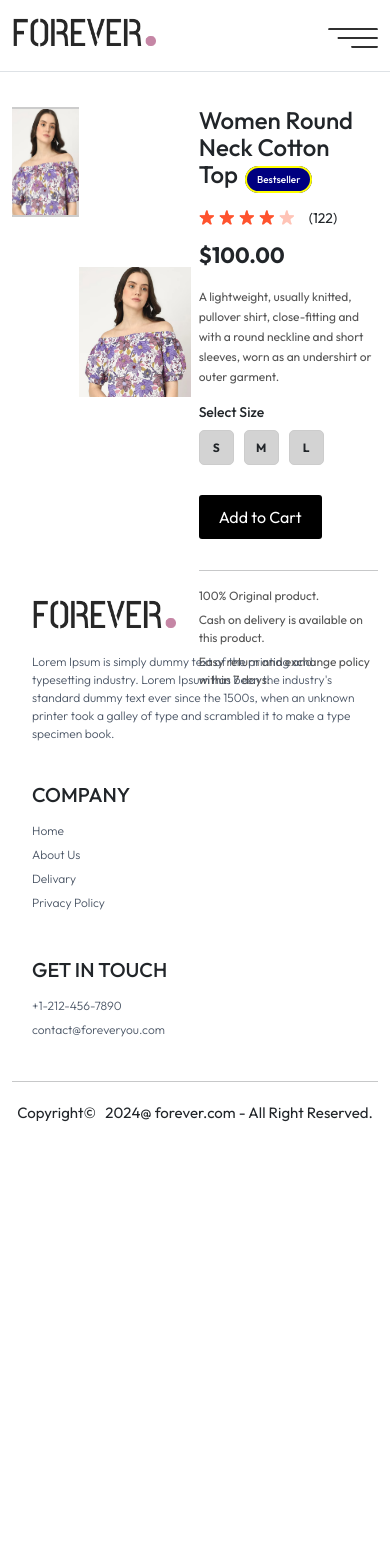
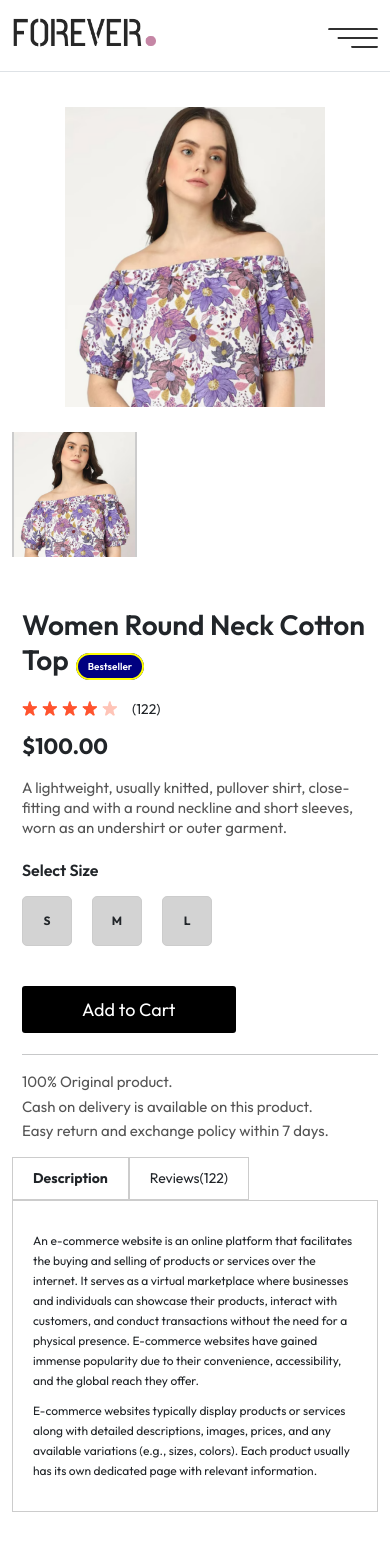
Before and after one commit to ArkoprobhaMazumder/newEcommerce2026, a React (Vite) app: page /collection/product/aaaaa in a window 390 px wide. Shown: the top 1565 px of the page. Before the commit the page ends 1145 px from the top, so only its background shows below. Built offline with nearby package versions, Linux system fonts and the light colour scheme.

Commit message:
Product Detail Design Complete

```diff
--- a/src/Components/productDetail/ProductDetail.jsx
+++ b/src/Components/productDetail/ProductDetail.jsx
@@ -2,6 +2,7 @@ import css from './productdetail.module.css';
 import { useLocation } from 'react-router-dom';
 import { products, assets } from '../../assets/images/frontend_assets/assets';
 import { useState } from 'react';
+import Section from '../section/Section';
 
 const ProductDetail = () => {
 
@@ -12,6 +13,7 @@ const ProductDetail = () => {
   const productId = location.pathname.replace('/collection/product/', '') || '';
   const product = products.find(p => p._id === productId);
   const { bestseller, category, description, image, name, price, sizes, subCategory } = product || {};
+  console.log(category, subCategory);
 
 
   return (
@@ -82,8 +84,22 @@ const ProductDetail = () => {
               </div>
             </div>
           </div>
-          <div className={css.productDescription}></div>
-          <div className={css.relatedProducts}></div>
+          <div className={css.productDescription}>
+            <div className={css.descFirst}>
+              <span>Description</span>
+              <span>Reviews(122)</span>
+            </div>
+            <div className={css.descSecond}>
+              <p>An e-commerce website is an online platform that facilitates the buying and selling of products or services over the internet. It serves as a virtual marketplace where businesses and individuals can showcase their products, interact with customers, and conduct transactions without the need for a physical presence. E-commerce websites have gained immense popularity due to their convenience, accessibility, and the global reach they offer.</p>
+              <p>E-commerce websites typically display products or services along with detailed descriptions, images, prices, and any available variations (e.g., sizes, colors). Each product usually has its own dedicated page with relevant information.</p>
+            </div>
+          </div>
+          <div className={css.relatedProducts}>
+            <Section
+              sectionTitle="RELATED PRODUCTS"
+              products={products.filter(product => product.category === category && product.subCategory === subCategory).slice(2, 6)}
+            />
+          </div>
         </div>
       </div>
     </div>
--- a/src/Components/productDetail/productdetail.module.css
+++ b/src/Components/productDetail/productdetail.module.css
@@ -10,6 +10,11 @@
             align-items: flex-start;
             justify-content: space-between;
 
+            @media (max-width: 576px) {
+                flex-direction: column;
+                gap: 50px;
+            }
+
 
             .productImage {
                 width: 49%;
@@ -17,6 +22,13 @@
                 display: flex;
                 align-items: flex-start;
                 justify-content: space-between;
+
+
+                @media (max-width: 576px) {
+                    width: 100%;
+                    flex-direction: column-reverse;
+                    gap: 25px;
+                }
 
                 .productImageOption {
                     display: flex;
@@ -26,10 +38,23 @@
                     height: 100%;
                     overflow-y: auto;
 
+                    @media (max-width: 576px) {
+                        width: 100%;
+                        flex-direction: row;
+                        gap: 25px;
+                        overflow-x: auto;
+                        overflow-y: hidden;
+                    }
+
                     .inactiveImage {
                         width: 85px;
                         height: 110px;
                         cursor: pointer;
+
+                        @media (max-width: 576px) {
+                            width: 125px;
+                            height: 130px;
+                        }
                     }
 
                     .activeImage {
@@ -38,6 +63,11 @@
                         border: 2px solid #ccc;
                         cursor: pointer;
                         border-radius: 5px;
+
+                        @media (max-width: 576px) {
+                            width: 125px;
+                            height: 140px;
+                        }
                     }
 
                 }
@@ -48,6 +78,11 @@
                     display: flex;
                     align-items: center;
                     justify-content: center;
+
+                    @media (max-width: 576px) {
+                        width: 100%;
+                        height: 300px;
+                    }
 
                     img {
                         width: 100%;
@@ -61,10 +96,22 @@
                 width: 49%;
                 height: 450px;
 
+                @media (max-width: 576px) {
+                    width: 100%;
+                    padding-left: 10px;
+
+                }
+
                 .productName {
                     font-size: 24px;
                     font-weight: 500;
                     line-height: 27px;
+
+                    @media (max-width: 576px) {
+                        font-size: 28px;
+                        font-weight: 600;
+                        line-height: 35px;
+                    }
 
                     .bestsellerBadge {
                         margin-left: 7px;
@@ -84,12 +131,13 @@
                     gap: 15px;
                     margin: 10px 0;
 
-                    .starBox{
+                    .starBox {
                         display: flex;
                         align-items: flex-start;
                         justify-content: flex-start;
                         gap: 5px;
-                         span{
+
+                        span {
 
                             img {
                                 width: 15px;
@@ -97,36 +145,59 @@
                             }
                         }
                     }
-                    .reviewCount{
+
+                    .reviewCount {
                         font-size: 14px;
                         margin-top: 5px;
                     }
                 }
-                .price{
+
+                .price {
                     font-size: 22px;
                     font-weight: 700;
                 }
-                .description{
+
+                .description {
                     margin: 15px 0;
                     font-size: 12px;
                     line-height: 20px;
                     color: #555;
 
+                    @media (max-width: 576px) {
+                        font-size: 15px;
                     }
-                .sizes{
+
+                }
+
+                .sizes {
                     margin-bottom: 15px;
 
-                    .sizeLabel{
+                    @media (max-width: 576px) {
+                        margin-top: 20px;
+                    }
+
+                    .sizeLabel {
                         font-size: 14px;
                         font-weight: 500;
                         margin-bottom: 7px;
+
+                        @media (max-width: 576px) {
+                            font-size: 16px;
+                            font-weight: 600;
+                            margin-bottom: 14px;
                         }
-                    .sizeOptions{
+                    }
+
+                    .sizeOptions {
                         display: flex;
                         align-items: center;
                         gap: 10px;
 
-                        .sizeOption{
+                        @media (max-width: 576px) {
+                            gap: 20px;
+                        }
+
+                        .sizeOption {
                             width: 35px;
                             height: 35px;
                             display: flex;
@@ -138,8 +209,14 @@
                             font-weight: 700;
                             border-radius: 5px;
                             cursor: pointer;
+
+                            @media (max-width:576px) {
+                                width: 50px;
+                                height: 50px;
                             }
-                        .activeSize{
+                        }
+
+                        .activeSize {
                             width: 35px;
                             height: 35px;
                             display: flex;
@@ -156,7 +233,8 @@
 
                     }
                 }
-                .addToCartButton{
+
+                .addToCartButton {
                     margin: 15px 0;
                     border: none;
                     background-color: black;
@@ -164,32 +242,84 @@
                     color: white;
                     padding: 10px 20px;
                     border-radius: 3px;
-                     &:hover{
+
+                    @media (max-width: 576px) {
+                        font-size: 18px;
+                        width: 60%;
+                        margin: 25px 0 5px 0;
+                    }
+
+                    &:hover {
                         background-color: lightgray;
                         color: black;
                     }
                 }
-                .productWarrentyBox{
-                     ul{
-                        li{
-                            list-style:none;
+
+                .productWarrentyBox {
+                    ul {
+                        li {
+                            list-style: none;
                             font-size: 12px;
                             color: #555;
-                            margin:6px 0;
+                            margin: 6px 0;
+
+                            @media (max-width: 576px) {
+                                font-size: 15px;
+                                margin: 2px 0;
+                                /* list-style: disc; */
+                            }
                         }
                     }
                 }
             }
         }
 
-        .productDescription{
+        .productDescription {
+            margin-top: 70px;
+
+            @media (max-width: 576px) {
+                margin-top: 100px;
+            }
+
+
+            .descFirst {
+                width: max-content;
+                font-size: 14px;
+                display: flex;
+                align-items: center;
+                justify-content: flex-start;
+                gap: 0px;
+
+                & span {
+                    padding: 10px 20px;
+                    cursor: pointer;
+                    border: 1px solid #ccc;
+
+                    &:hover {
+                        background-color: #ccc;
+                    }
+                }
+
+                & span:first-child {
+                    font-weight: bold;
+                }
+            }
+
+            .descSecond {
+                padding: 20px;
+                font-size: 12px;
+                line-height: 20px;
+                border: 1px solid #ccc;
+
+                & p {
+                    margin: 10px 0;
+                }
+            }
 
         }
 
-        .relatedProducts{
+        .relatedProducts {}
 
     }
 
 }
-
-}
```
Lines whose indentation alone changed are shown as unchanged.
